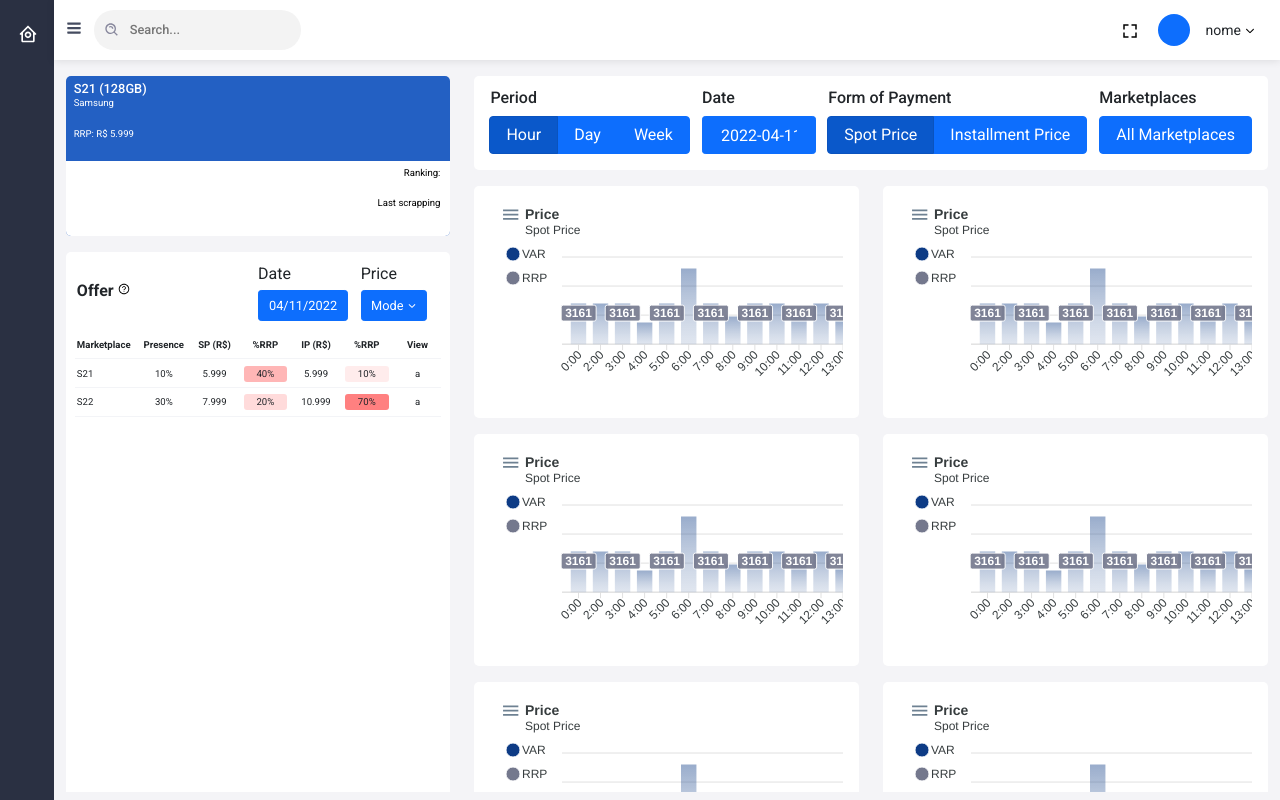
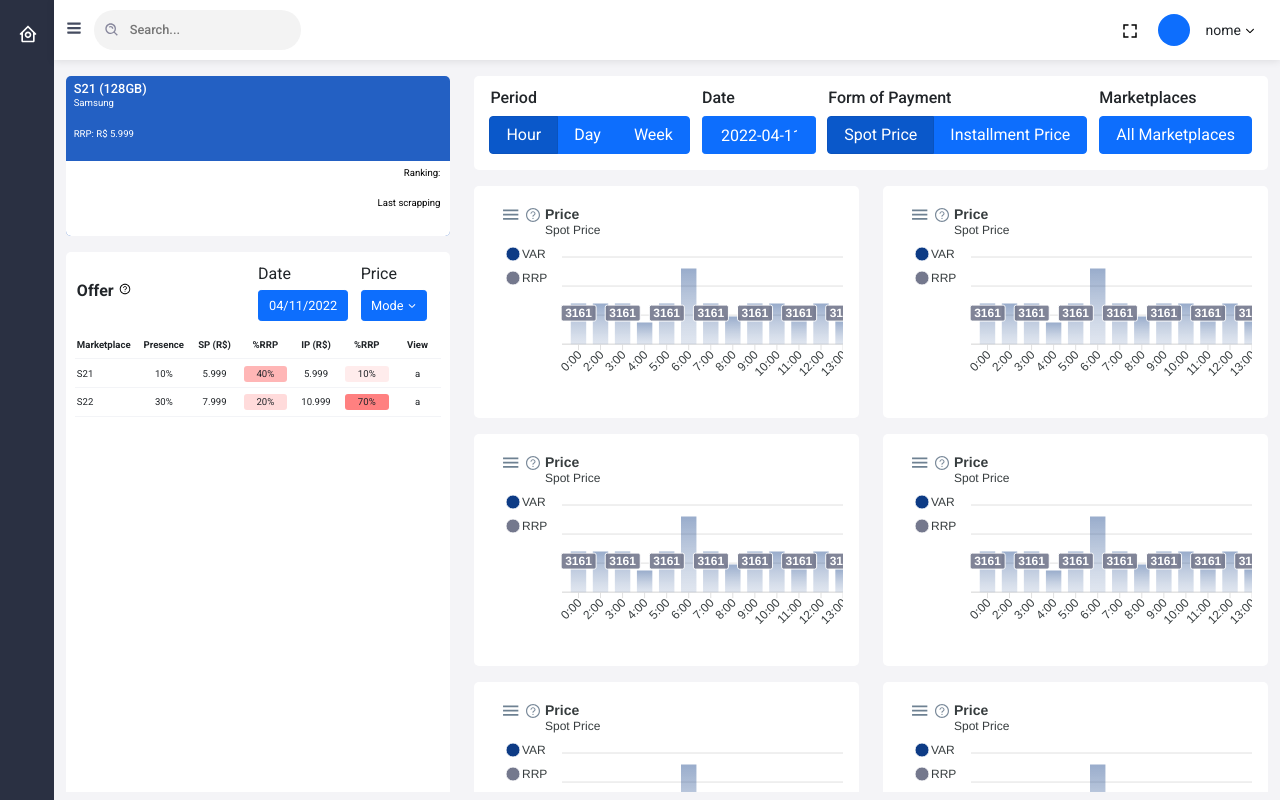
Before and after one commit to gustavosalm/Next-TrackingTradeProject, a Next.js app: page / in a window 1280 px wide. Built offline with nearby package versions, Linux system fonts and the light colour scheme.

Commit message:
added tooltips

```diff
--- a/Components/Chart/index.tsx
+++ b/Components/Chart/index.tsx
@@ -1,5 +1,7 @@
 import dynamic from 'next/dynamic';
 const ApexCharts = dynamic(() => import('react-apexcharts'), { ssr: false });
+import { ChartContainer } from './style';
+import { AiOutlineQuestionCircle as QuestMark } from 'react-icons/ai';
 
 const state = {
   series : [{
@@ -68,13 +70,13 @@ const state = {
     },
     title: {
       text: 'Price',
-      offsetX: 25,
+      offsetX: 45,
     },
     subtitle: {
       text: 'Spot Price',
       align: 'left',
       margin: 10,
-      offsetX: 25,
+      offsetX: 45,
       offsetY: 15,
     },
     dataLabels: {
@@ -98,7 +100,11 @@ const state = {
 
 const Chart = () => {
   return (
-    <ApexCharts options={state.options} series={state.series} type="area" height={200} width={600} />
+    <ChartContainer>
+      <ApexCharts options={state.options} series={state.series} type="area" height={200} width={600} />
+      <QuestMark className="tooltipIcon" color='#7a8a9a' size={16} />
+      <div className="tooltip">Tooltip Text</div>
+    </ChartContainer>
   );
 }
 
--- /dev/null
+++ b/Components/Chart/style.ts
@@ -0,0 +1,20 @@
+import styled from 'styled-components';
+
+export const ChartContainer = styled.div`
+    svg.tooltipIcon {
+        position: absolute;
+        top: 5px;
+        left: 35px;
+        z-index: 12;
+        &:hover +div {
+            opacity: 0.8;
+        }
+        +div.tooltip {
+            background-color: #c4c4c4;
+            border-radius: 0.3rem;
+            top: 1.5rem;
+            padding: 0 .5rem;
+            text-align: center;
+        }
+    }
+`
--- a/Components/ChartList/index.tsx
+++ b/Components/ChartList/index.tsx
@@ -3,6 +3,8 @@ import { useState } from 'react';
 import DatePicker from "react-datepicker";
 import { Container, Row, Col, ButtonGroup, Button, ToggleButton } from 'react-bootstrap';
 import Chart from '../Chart';
+
+import { AiOutlineQuestionCircle as QuestMark } from 'react-icons/ai';
 
 const ChartList = () => {
     const [date, setDate] = useState(new Date());
--- a/Components/ChartList/style.ts
+++ b/Components/ChartList/style.ts
@@ -33,7 +33,7 @@ export const FiltersContainer = styled.div`
         }
     }
     .react-datepicker-popper {
-        z-index: 12;
+        z-index: 13;
         .react-datepicker__header {
             background-color: #2b72e8;
             * {
@@ -53,14 +53,12 @@ export const ChartsContainer = styled.div`
     width: 100%;
     .col {
         overflow: hidden;
-        /* &:first-child {
-            padding-left: 0 !important;
-        } */
         >div {
             background-color: white;
             border-radius: 5px;
             padding: 1rem;
             >div{
+                position: relative;
                 width: 100%;
                 overflow-x: scroll;
                 overflow-y: clip;
@@ -80,9 +78,4 @@ export const ChartsContainer = styled.div`
             left: 3px;
         }
     }
-    /* .container-fluid {
-        max-height: 68.5vh;
-        overflow-y: scroll;
-        overflow-x: clip;
-    } */
 `
--- a/Components/MarketplaceList/index.tsx
+++ b/Components/MarketplaceList/index.tsx
@@ -28,8 +28,10 @@ const MarketplaceList = (list: props[]) => {
     return(
         <MarketplaceListStyle>
             <Row className="mx-auto mb-3 align-items-center no-padding">
-                <Col className="col-md-6">
-                    <p className="mb-0"><strong>Offer</strong> <QuestMark size={12} style={{color: "black", margin: " 0 0 5px 0"}}/></p>
+                <Col className="col-md-6 d-flex align-items-center position-relative">
+                    <p className="mb-0"><strong>Offer</strong></p>
+                    <QuestMark className="tooltipIcon" size={12} style={{color: "black", margin: " 0 0 5px 5px"}}/>
+                    <div className="tooltip">Tooltip Text</div>
                 </Col>
                 <Col className="col-md-3">
                     <p className="mb-1">Date</p>
--- a/Components/MarketplaceList/style.ts
+++ b/Components/MarketplaceList/style.ts
@@ -64,6 +64,17 @@ export const MarketplaceListStyle = styled.div`
             background-color: rgb(243, 244, 247);
         }
     }
+    svg.tooltipIcon:hover +div {
+        opacity: 0.8;
+    }
+    svg.tooltipIcon +div.tooltip {
+        background-color: #c4c4c4;
+        border-radius: 0.3rem;
+        top: 1.5rem;
+        /* width: 50%; */
+        padding: 0 .5rem;
+        text-align: center;
+    }
 `
 
 export const RRPText = styled.p<{opacity: number}>`
```
